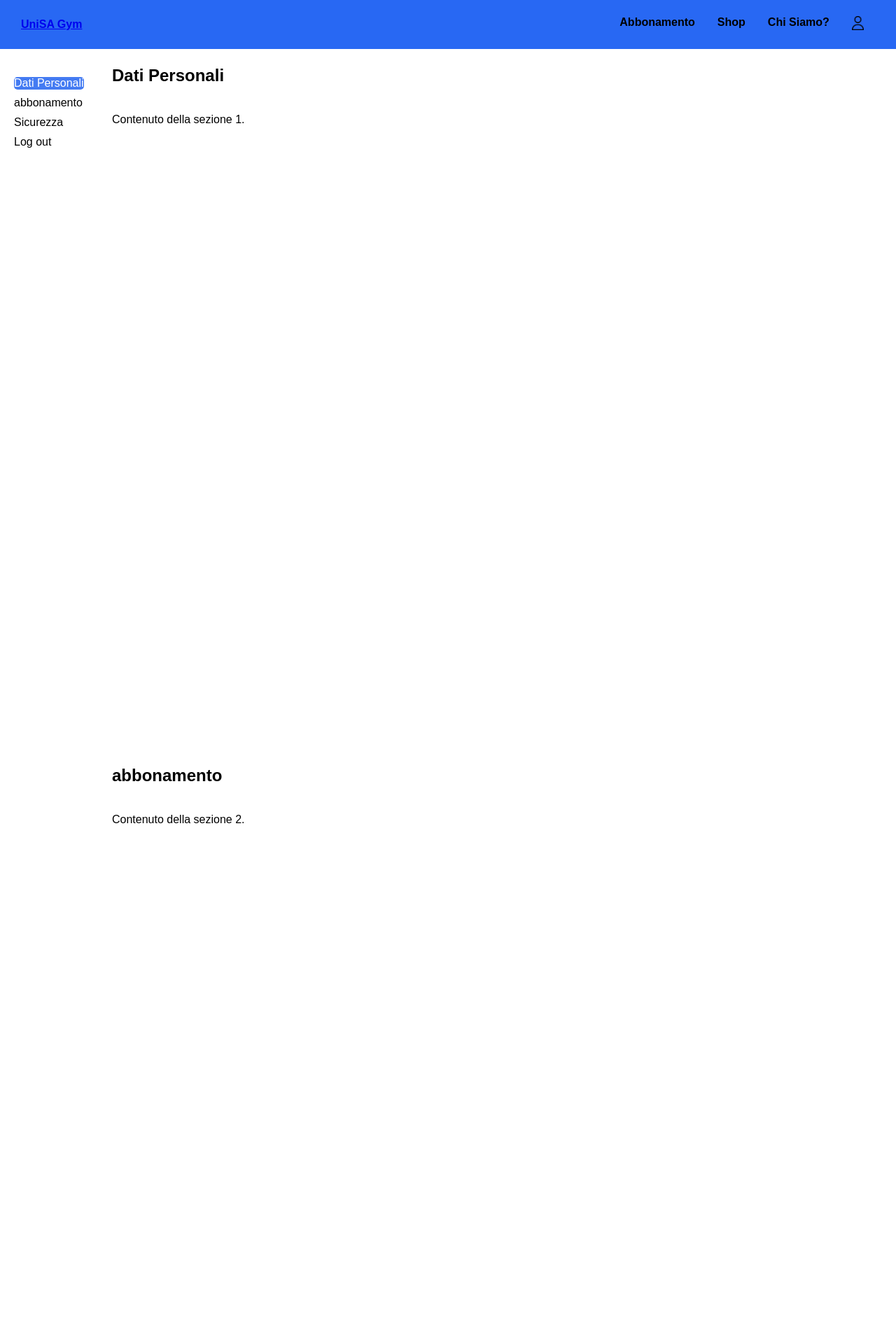
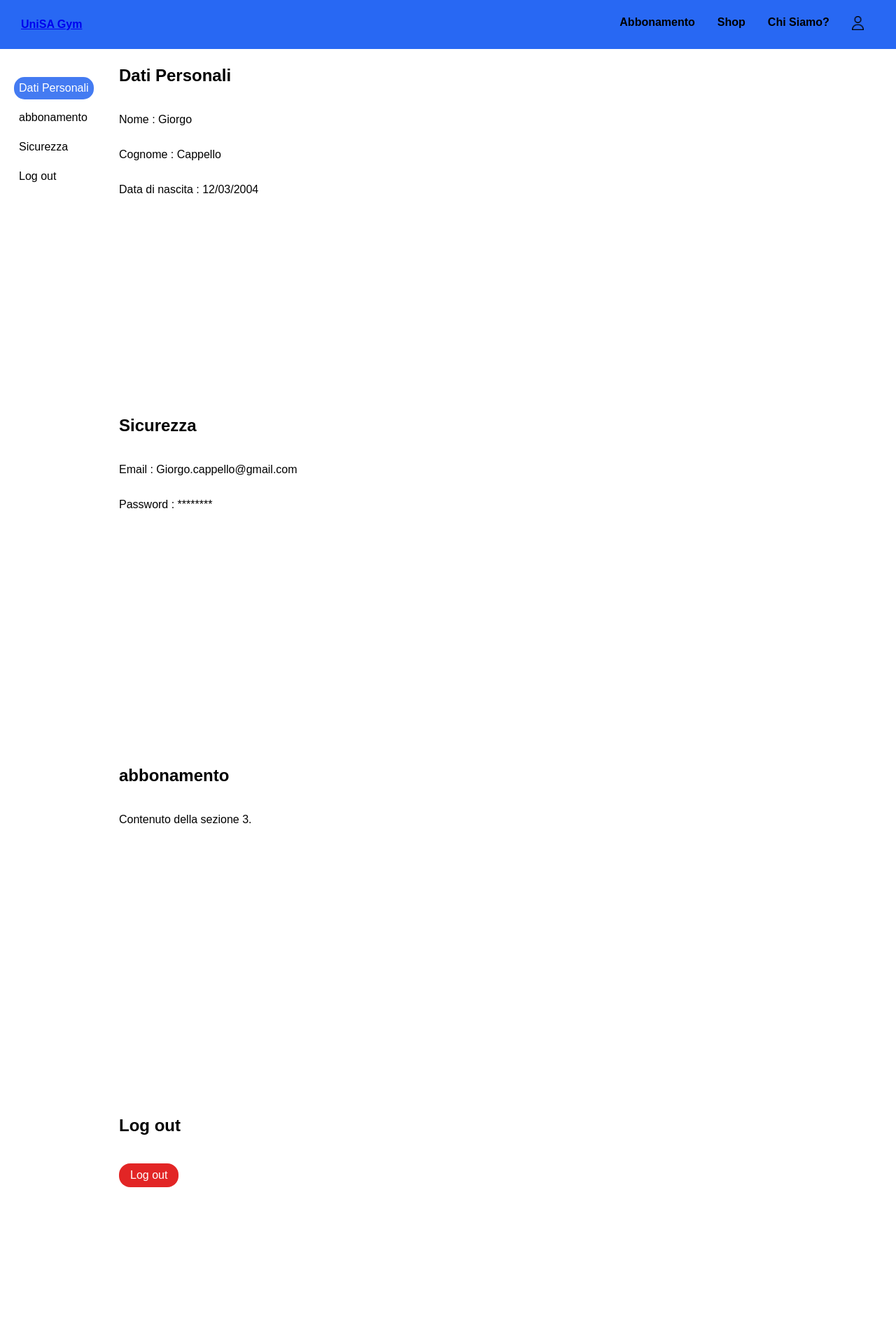
Before and after one commit to Teddyno/Progetto_TW, a PHP site: page /profilo.php in a window 1280 px wide. Shown: the top 1920 px of the page at 70% size. Run offline with PHP 8.4, Linux system fonts and the light colour scheme.

Commit message:
indice Dinamico Css

```diff
--- a/footer.html
+++ b/footer.html
@@ -4,7 +4,7 @@
         <!-- Logo  -->
         <tr>
             <td colspan="5" style="padding: 20px; text-align: center;">
-            <img src="logo.png" alt="UniSa Gym Logo" style="max-width: 150px;">
+            <img src="images/logo.jpg" alt="UniSa Gym Logo" style="max-width: 150px;">
             </td>
         </tr>
         <!-- Sotto Logo  -->
--- a/js/IndiceDinamico.js
+++ b/js/IndiceDinamico.js
@@ -1,8 +1,9 @@
 function attivaSezioni(linkNavigazione, current) {
     linkNavigazione.forEach(link => {
-        link.classList.remove("active");
         if (link.getAttribute("href").includes(current)) {
             link.classList.add("active");
+        } else {
+            link.classList.remove("active");
         }
     });
 }
--- a/profilo.php
+++ b/profilo.php
@@ -19,25 +19,28 @@
     <section class="section-profilo" id="section1">
         <div class="dettagli-info">
             <p class="titolo-info">Dati Personali</p>
-            <p>Contenuto della sezione 1.</p>
+            <p>Nome : Giorgo </p>
+            <p>Cognome : Cappello</p>
+            <p>Data di nascita : 12/03/2004</p>
         </div>
     </section>
     <section class="section-profilo" id="section2">
         <div class="dettagli-info">
-            <p class="titolo-info">abbonamento</p>
-            <p>Contenuto della sezione 2.</p>
+            <p class="titolo-info">Sicurezza</p>
+            <p>Email : Giorgo.cappello@gmail.com </p>
+            <p>Password : ******** </p>
         </div>
     </section>
     <section class="section-profilo" id="section3">
         <div class="dettagli-info">
-            <p class="titolo-info">Sicurezza</p>
+            <p class="titolo-info">abbonamento</p>
             <p>Contenuto della sezione 3.</p>
         </div>
     </section>
     <section class="section-profilo" id="section4">
         <div class="dettagli-info">
             <p class="titolo-info">Log out</p>
-            <p><button>Log out</button></p>
+            <p><button class="bottone-logOut">Log out</button></p>
         </div>
     </section>
     <script src="js/indiceDinamico.js"></script>
--- a/stylesheet/indiceProfilo.css
+++ b/stylesheet/profiloStyle.css
@@ -2,7 +2,6 @@
     position: fixed;
     top: 100px;
     left: 0;
-    width: 100px;
     height: 100%;
     padding-left: 20px;
     padding-right: 20px;
@@ -11,9 +10,10 @@
 .indice a{
     display: block;
     margin: 10px 0;
+    padding:7px;
     color: #000000;
     text-decoration: none;
-    border-radius: 5px;
+    border-radius: 15px;
 }
 .indice a.active{
     background-color: #447bf2;
@@ -21,7 +21,20 @@
 }
 
 .section-profilo{
-    margin-left:140px;
+    margin-left: 150px;
     padding-left: 20px;
-    min-height: 1000px; /* solo per le prove */
+    min-height: 500px; /* solo per le prove */
 }
+
+.bottone-logOut{
+    border-radius: 16px;
+    border: none;
+    background-color: #e22525;
+    color: #fff;
+    font-size: 16px;
+    padding: 8px 16px;
+}
+
+.bottone-logOut:hover {
+    background-color: #b61f1f;
+}
--- a/stylesheet/style.css
+++ b/stylesheet/style.css
@@ -1,7 +1,7 @@
 @import "headerStyle.css";
 @import "barraProgressivaStyle.css";
 @import "card.css";
-@import "indiceProfilo.css";
+@import "profiloStyle.css";
 
 body {
     font-family: Arial, Helvetica, sans-serif;
```
Also changed, not shown: index.php (+5 -5 lines).
